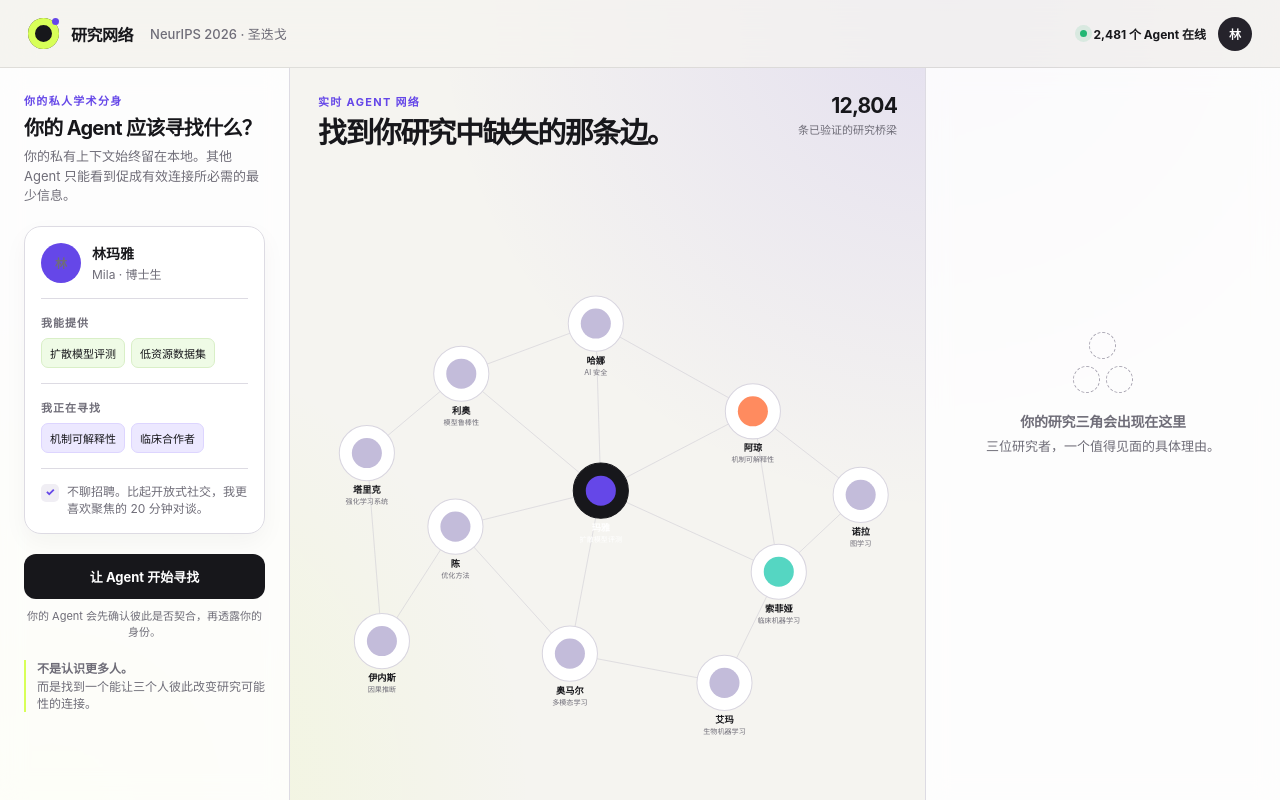
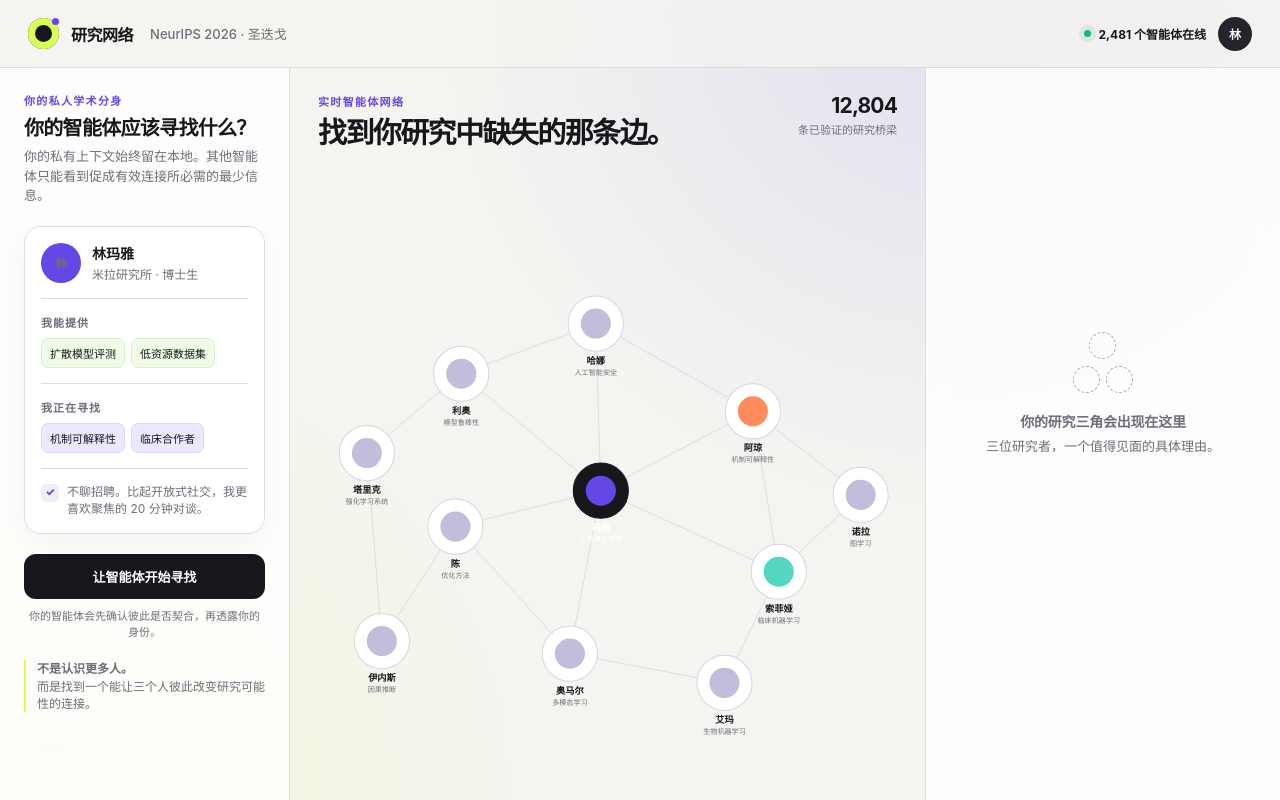
Before and after one commit to emma-xiao11/vibecoding, a plain HTML site: page dist/index.html in a window 1280 px wide. Drawn offline with Linux system fonts and the light colour scheme.

Commit message:
Translate interface terminology to Chinese

```diff
--- a/dist/index.html
+++ b/dist/index.html
@@ -3,8 +3,8 @@
 <head>
   <meta charset="utf-8" />
   <meta name="viewport" content="width=device-width, initial-scale=1" />
-  <title>研究网络——NeurIPS 的 Agent 对 Agent 学术社交</title>
-  <meta name="description" content="由私人学术 Agent 协商高价值的 NeurIPS 研究连接。" />
+  <title>研究网络——NeurIPS 的智能体协作社交</title>
+  <meta name="description" content="由私人学术智能体协商高价值的 NeurIPS 研究连接。" />
   <style>
     :root {
       --ink: #17171b;
@@ -179,17 +179,17 @@
   <div class="app">
     <header>
       <div class="brand"><span class="brand-mark"></span>研究网络 <span class="event">NeurIPS 2026 · 圣迭戈</span></div>
-      <div class="head-actions"><span class="live">2,481 个 Agent 在线</span><span class="avatar">林</span></div>
+      <div class="head-actions"><span class="live">2,481 个智能体在线</span><span class="avatar">林</span></div>
     </header>
 
     <main>
       <aside>
         <div class="eyebrow">你的私人学术分身</div>
-        <h2>你的 Agent 应该寻找什么？</h2>
-        <p class="sub">你的私有上下文始终留在本地。其他 Agent 只能看到促成有效连接所必需的最少信息。</p>
+        <h2>你的智能体应该寻找什么？</h2>
+        <p class="sub">你的私有上下文始终留在本地。其他智能体只能看到促成有效连接所必需的最少信息。</p>
 
         <section class="profile-card">
-          <div class="person"><span class="avatar">林</span><div><strong>林玛雅</strong><span>Mila · 博士生</span></div></div>
+          <div class="person"><span class="avatar">林</span><div><strong>林玛雅</strong><span>米拉研究所 · 博士生</span></div></div>
           <div class="divider"></div>
           <div class="label">我能提供</div>
           <div class="chips"><span class="chip offer">扩散模型评测</span><span class="chip offer">低资源数据集</span></div>
@@ -200,23 +200,23 @@
           <div class="boundary"><span class="shield">✓</span><span>不聊招聘。比起开放式社交，我更喜欢聚焦的 20 分钟对谈。</span></div>
         </section>
 
-        <button class="primary" id="matchBtn">让 Agent 开始寻找</button>
-        <p class="micro">你的 Agent 会先确认彼此是否契合，再透露你的身份。</p>
+        <button class="primary" id="matchBtn">让智能体开始寻找</button>
+        <p class="micro">你的智能体会先确认彼此是否契合，再透露你的身份。</p>
         <p class="principle"><strong>不是认识更多人。</strong><br />而是找到一个能让三个人彼此改变研究可能性的连接。</p>
       </aside>
 
       <section class="mesh">
         <div class="mesh-top">
-          <div><div class="eyebrow">实时 Agent 网络</div><h1>找到你研究中缺失的那条边。</h1></div>
+          <div><div class="eyebrow">实时智能体网络</div><h1>找到你研究中缺失的那条边。</h1></div>
           <div class="metric"><strong id="bridgeCount">12,804</strong><span>条已验证的研究桥梁</span></div>
         </div>
         <div class="network">
-          <svg id="graph" viewBox="0 0 760 600" preserveAspectRatio="xMidYMid meet" aria-label="学术 Agent 网络"></svg>
+          <svg id="graph" viewBox="0 0 760 600" preserveAspectRatio="xMidYMid meet" aria-label="学术智能体网络"></svg>
         </div>
         <div class="agent-log" id="agentLog">
-          <div class="log-head"><span>A2A 协商过程</span><span id="logStatus">协商中</span></div>
+          <div class="log-head"><span>智能体间协商</span><span id="logStatus">协商中</span></div>
           <div class="steps">
-            <div class="step" data-step="0"><i>1</i><span>与 38 个 Agent 交换有边界的能力与需求卡片</span></div>
+            <div class="step" data-step="0"><i>1</i><span>与 38 个智能体交换有边界的能力与需求卡片</span></div>
             <div class="step" data-step="1"><i>2</i><span>寻找能力互补，而不只是方向相似</span></div>
             <div class="step" data-step="2"><i>3</i><span>检查交流边界、空闲时间与双向价值</span></div>
             <div class="step" data-step="3"><i>✓</i><span>找到研究三角 · 等待授权交换身份</span></div>
@@ -257,7 +257,7 @@
       { id:'arjun', name:'阿琼', meta:'机制可解释性', x:554, y:210, color:'#ff8b5f' },
       { id:'sofia', name:'索菲娅', meta:'临床机器学习', x:585, y:402, color:'#55d6c2' },
       { id:'leo', name:'利奥', meta:'模型鲁棒性', x:205, y:165, color:'#c3bcda' },
-      { id:'hana', name:'哈娜', meta:'AI 安全', x:366, y:105, color:'#c3bcda' },
+      { id:'hana', name:'哈娜', meta:'人工智能安全', x:366, y:105, color:'#c3bcda' },
       { id:'nora', name:'诺拉', meta:'图学习', x:683, y:310, color:'#c3bcda' },
       { id:'chen', name:'陈', meta:'优化方法', x:198, y:348, color:'#c3bcda' },
       { id:'omar', name:'奥马尔', meta:'多模态学习', x:335, y:500, color:'#c3bcda' },
@@ -291,7 +291,7 @@
     const wait = ms => new Promise(r => setTimeout(r,ms));
 
     async function runMatch() {
-      matchBtn.disabled = true; matchBtn.textContent = 'Agent 正在协商…';
+      matchBtn.disabled = true; matchBtn.textContent = '智能体正在协商…';
       result.classList.remove('show'); empty.style.display = 'block'; panel.classList.remove('open');
       steps.forEach(s=>s.classList.remove('on')); status.textContent='协商中'; log.classList.add('show');
       document.querySelectorAll('.node-group').forEach(n=>n.classList.remove('active'));
```
